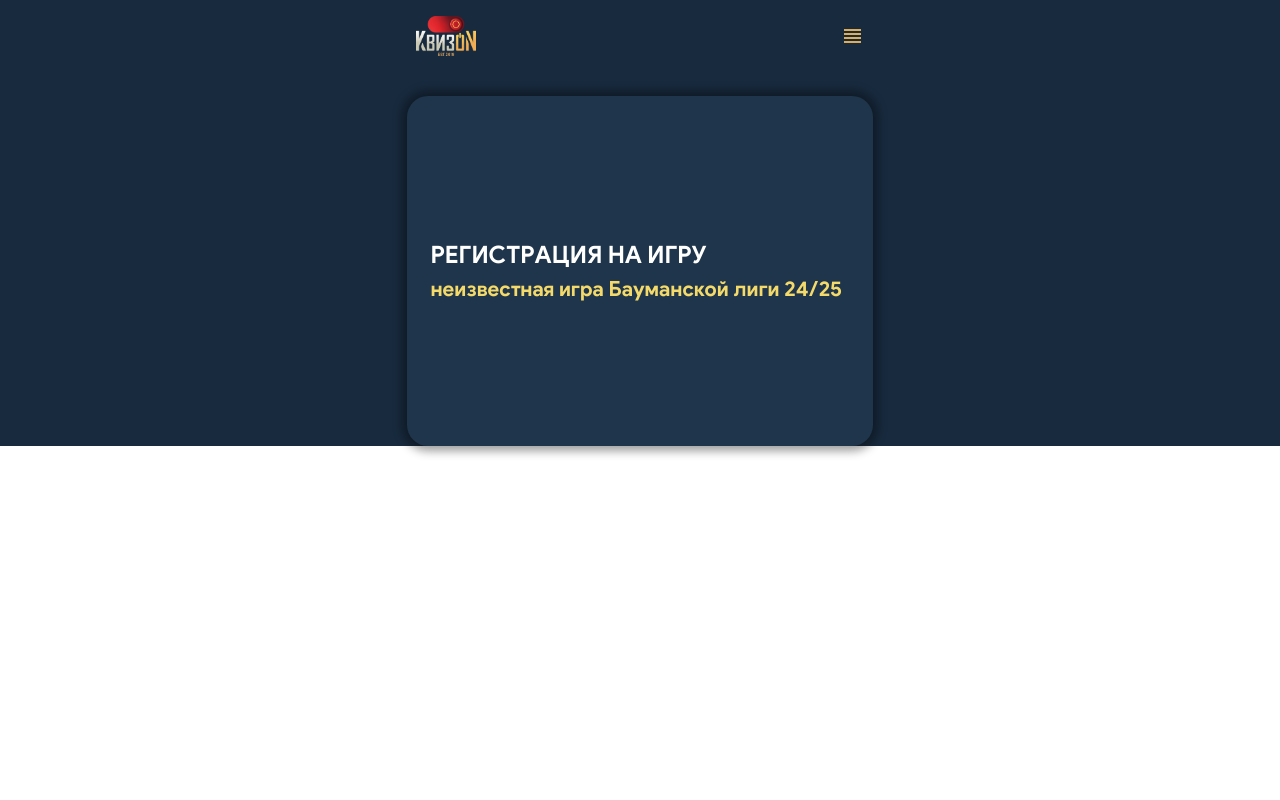
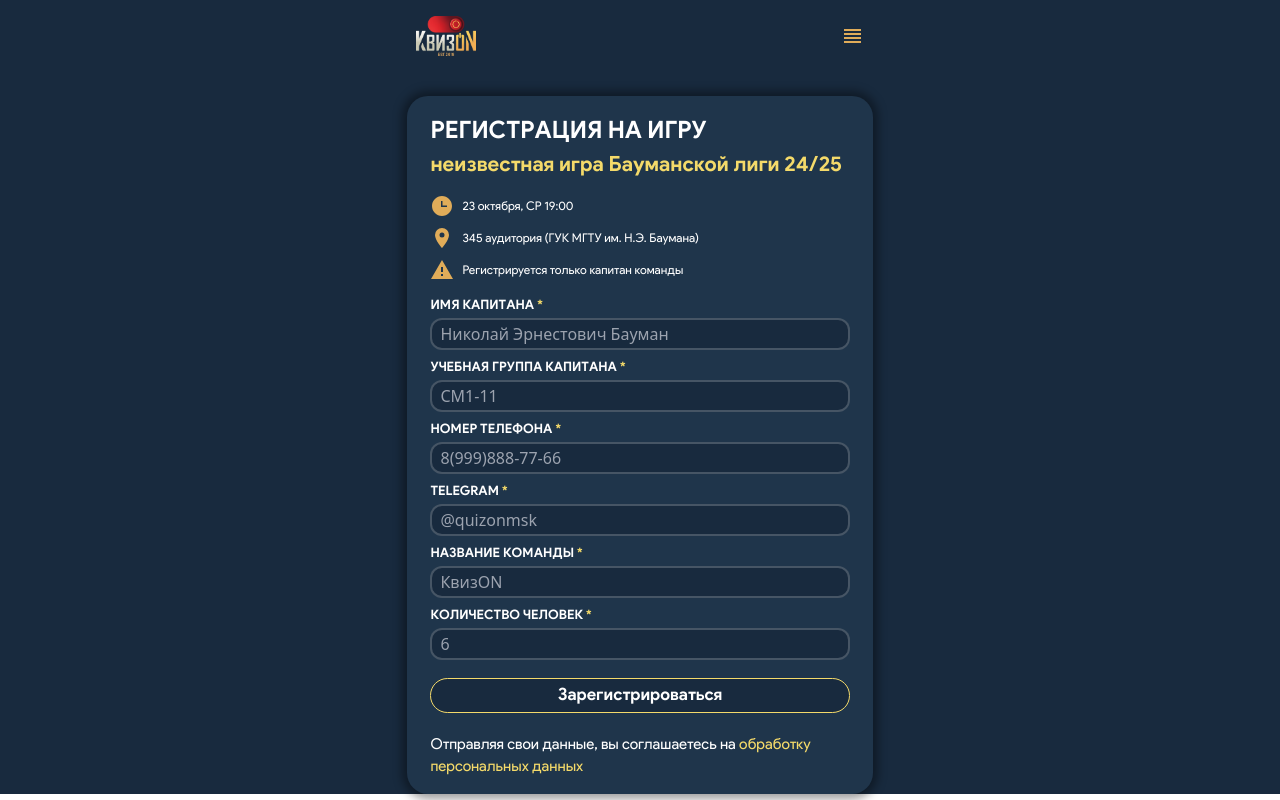
Before and after one commit to ulia-lukash/quiz-on, a React app: page /#/registration in a window 1280 px wide. Built offline with nearby package versions, Linux system fonts and the light colour scheme.

Commit message:
wip (registration)

```diff
--- a/src/pages/Registration.tsx
+++ b/src/pages/Registration.tsx
@@ -1,6 +1,8 @@
-import React from 'react';
+import React, { useState } from 'react';
 import '../styles/registration.css'
 import { useLocation } from 'react-router-dom';
+import { mdiClockTimeThree, mdiMapMarker, mdiAlert } from '@mdi/js'; // Import icons
+import Icon from '@mdi/react'; // Import Icon component
 
 // - Регистрация на игру
 const Registration: React.FC= () => {
@@ -29,10 +31,126 @@ const Registration: React.FC= () => {
   const getOrdinal = (num: number) => {
     return ordinalMap[num] || 'неизвестная'; // Default for unknown numbers
   };
+
+  // Initialize form state
+  const [form, setForm] = useState({
+    tg_contact: '',
+    captain_name: '',
+    group_name: '',
+    phone: '',
+    team_name: '',
+    amount: null,
+  });
+
+  // State to handle errors (you can use a more complex validation object)
+  const [formErrors, setFormErrors] = useState({
+    tg_contact: false,
+    captain_name: false,
+    group_name: false,
+    phone: false,
+    team_name: false,
+    amount: false,
+  });
+
+  // Generic handler to update form fields dynamically
+  const handleInputChange = (e: React.ChangeEvent<HTMLInputElement>) => {
+    const { name, value } = e.target;
+
+    // Update the form state
+    setForm(prevState => ({
+      ...prevState,
+      [name]: value,
+    }));
+
+    // Clear the error for the field once the user modifies it
+    setFormErrors(prevState => ({
+      ...prevState,
+      [name]: false,
+    }));
+  };
+
+  // Optional: Simple validation for required fields (you can extend this)
+  const validateForm = () => {
+    const errors = {
+      tg_contact: form.tg_contact.trim() === '',
+      captain_name: form.captain_name.trim() === '',
+      group_name: form.group_name.trim() === '',
+      phone: form.phone.trim() === '',
+      team_name: form.team_name.trim() === '',
+      amount: form.amount === null || form.amount === '',
+    };
+
+    setFormErrors(errors);
+    return !Object.values(errors).includes(true);
+  };
+
+  // Handle form submission
+  const handleSubmit = (e: React.FormEvent) => {
+    e.preventDefault();
+
+    // Validate the form before submitting
+    if (validateForm()) {
+      // Handle form submission logic (e.g., send data to backend)
+      console.log('Form submitted:', form);
+    }
+  };
+
   return (
-    <div className="registration-card items-center">
+    <div className="registration-card items-center py-4">
       <div className="register-header text-white font-bold">РЕГИСТРАЦИЯ НА ИГРУ</div>
       <div className="game-num font-bold">{getOrdinal(nidNumber)} игра Бауманской лиги 24/25</div>
+      <div className='info-container'>
+        <div className="flex items-center my-1">
+          <Icon path={mdiClockTimeThree} size={1} color="#e0ac59" />
+          <div className="info-text">23 октября, СР 19:00</div>
+        </div>
+        <div className="flex items-center my-1">
+          <Icon path={mdiMapMarker} size={1} color="#e0ac59" />
+          <div className="info-text">345 аудитория (ГУК МГТУ им. Н.Э. Баумана)</div>
+        </div>
+        <div className="flex items-center my-1">
+          <Icon path={mdiAlert} size={1} color="#e0ac59" />
+          <div className="info-text">Регистрируется только капитан команды</div>
+        </div>
+      </div>
+      <form onSubmit={handleSubmit} className="">
+
+      {[
+        { name: 'captain_name', title:'ИМЯ КАПИТАНА', placeholder: 'Николай Эрнестович Бауман' },
+        { name: 'group_name', title:'УЧЕБНАЯ ГРУППА КАПИТАНА', placeholder: 'СМ1-11' },
+        { name: 'phone', title:'НОМЕР ТЕЛЕФОНА', placeholder: '8(999)888-77-66' },
+        { name: 'tg_contact', title:'TELEGRAM', placeholder: '@quizonmsk' },
+        { name: 'team_name', title:'НАЗВАНИЕ КОМАНДЫ', placeholder: 'КвизON' },
+        { name: 'amount', title:'КОЛИЧЕСТВО ЧЕЛОВЕК', placeholder: '6' },
+      ].map(field => (
+        <div key={field.name} className='block-input'>
+          <div className="block-text">
+            {field.title} <span className="star">*</span>
+          </div>
+          <input
+            name={field.name}  // Dynamically set the field name
+            value={form[field.name as keyof typeof form] ?? ''}  // Bind the field value to the form state
+            onChange={handleInputChange}  // Use the generic change handler
+            required
+            className={`input ${(formErrors as Record<string, boolean>)[field.name] ? 'error' : ''}`}  // Conditionally apply error class
+            type="text"
+            placeholder={field.placeholder}
+          />
+          {((formErrors as Record<string, boolean>)[field.name]) && (
+            <div className="error-message">This field is required.</div>
+          )}
+        </div>
+      ))}
+
+        <button type="submit" className="reg-btn my-5">
+          Зарегистрироваться
+        </button>
+
+        <div className="agreement">
+          Отправляя свои данные, вы соглашаетесь на{" "}
+          <a className="agreement-link" href="https://bmstu.ru/about/obrabotka-dannyh" target="_blank" rel="noopener noreferrer">обработку персональных данных</a>
+        </div>
+      </form>
     </div>
   );
 };
--- a/src/styles/registration.css
+++ b/src/styles/registration.css
@@ -6,7 +6,6 @@
     flex-direction: column;
     justify-content: center;
     align-items: flex-start;
-    height: 350px;
     position: relative;
 }
 
@@ -24,3 +23,86 @@
     width: 90%;
     text-align: left;
 }
+
+.info-container {
+    width: 90%;
+    display: flex;
+    flex-direction: column;
+    justify-content: left;
+    align-items: flex-start;
+    margin-top: 10px;
+}
+
+.info-text {
+    color: white;
+    font-family: ProductSans;
+    font-weight: 400;
+    font-size: 12px;
+    margin-left: 8px;
+}
+
+.btn-container {
+    width: 90%;
+    font-size: 12px;
+    padding-bottom: 30px;
+  }
+form {
+    width: 90%;
+}
+
+  .block-input {
+    margin-top: 11px;
+    width: 100%;
+    height: 51px;
+  }
+
+  .block-text {
+    font-size: 13px;
+    line-height: 15px;
+    font-family: ProductSans;
+    font-weight: 700;
+    color: #ffffff;
+  }
+
+  .star {
+    color: #f4da6a;
+  }
+
+.input {
+    padding: 8px;
+    margin-top: 6px;
+    width: 100%;
+    height: 32px;
+    border-radius: 12px;
+    border-width: 2px;
+    background-color: #182a3e;
+    border-color: #ffffff33;
+    color: #ffffff;
+}
+.reg-btn {
+    background-color: #182a3e;
+    border: 1.33428px solid #f4da6a;
+    border-radius: 17.3457px;
+    width: 100%;
+    height: 35px;
+    font-family: ProductSans;
+    font-weight: 700;
+    font-size: 17px;
+    color: #ffffff;
+    cursor: pointer;
+  }
+
+  .agreement {
+    font-family: ProductSans;
+    font-weight: 400;
+    font-size: 15px;
+    color: white;
+  }
+
+  a {
+    text-decoration: none;
+  }
+
+  .agreement-link {
+    color: #f4da6a;
+  }
```
